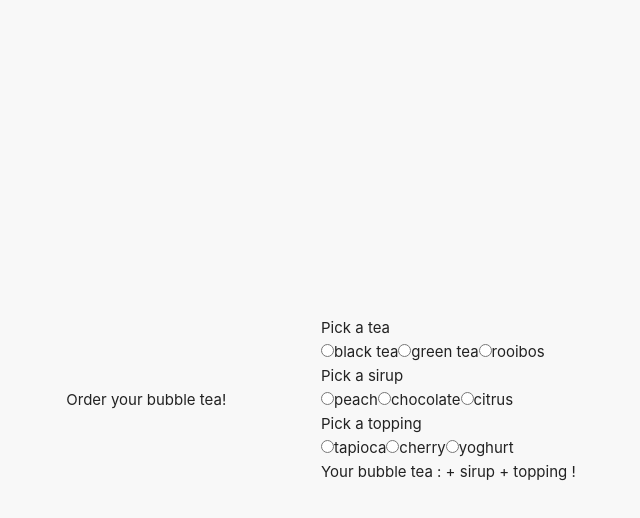
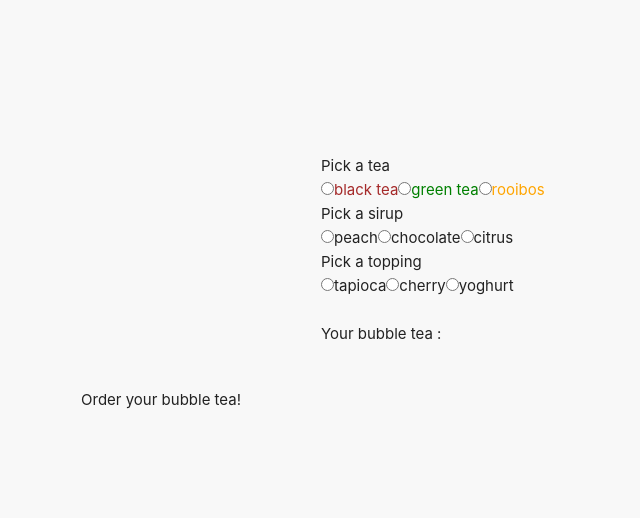
Before and after one commit to Petit-Lutin/bubble-tea, a Vue app: page / in a window 1280 px wide. Shown: the top 518 px of the page, without its empty margins (319-959 px from the left). Built offline with nearby package versions, Linux system fonts and the light colour scheme.

Commit message:
getting color of selected tea : OK

```diff
--- a/src/components/Choices.vue
+++ b/src/components/Choices.vue
@@ -5,12 +5,20 @@ export default {
       pickedTea:'',
       pickedSirup:'',
       pickedTopping:'',
-      teas: [{ flavour: 'black tea' }, { flavour: 'green tea' }, {flavour:'rooibos'}],
+      teas: [{ flavour: 'black tea' , color: 'brown'}, { flavour: 'green tea' , color:'green'}, {flavour:'rooibos', color:'orange'}],
       sirups: [{ flavour: 'peach'}, {flavour: 'chocolate'}, {flavour: 'citrus'}],
       toppings: [{flavour: 'tapioca'}, {flavour: 'cherry'}, {flavour: 'yoghurt'}],
+      teaColor:'black'
 
     }
-  }
+  },
+    methods: {
+      getTeaColor(event){
+        //console.log(event.target.getAttribute('data-color'))
+        this.teaColor = event.target.getAttribute('data-color');
+
+      }
+    }
 }
 </script>
 
@@ -18,8 +26,8 @@ export default {
 
 <div class="">Pick a tea</div>
   <template v-for="tea in teas">
-    <input type="radio" :id="tea.flavour" :value="tea.flavour" name="tea" v-model="pickedTea" />
-	  <label :for="tea.flavour"> {{tea.flavour}}</label>
+    <input @click="getTeaColor" type="radio" :id="tea.flavour" :value="tea.flavour" :data-color="tea.color" name="tea" v-model="pickedTea" />
+	  <span :style="{ 'color': tea.color}"><label :for="tea.flavour"> {{tea.flavour}}</label></span>
   </template>
 
   <div class="">Pick a sirup</div>
@@ -35,6 +43,24 @@ export default {
   </template>
 
 <!-- result -->
-<div class="">Your bubble tea :  {{ pickedTea }} +  {{ pickedSirup }} sirup +  {{ pickedTopping }} topping !</div>
+
+<div class="">
+  <br> Your bubble tea : <span :style="{ 'color': teaColor}" v-if="pickedTea">{{ pickedTea }}</span>   <span v-if="pickedSirup">+ {{ pickedSirup }} sirup</span>
+  <span v-if="pickedTopping">+  {{ pickedTopping }} topping ! </span>
+
+  <div class="resultTea" style="width:150px;height:300px">
+    <div class="resultSirup" style="width:150px;height:200px"></div>
+    <div class="resultTopping" style="width:150px;height:75px"></div>
+
+  </div>
+
+</div>
 
 </template>
+
+<style scoped>
+.resultTea{
+  /*  */
+}
+
+</style>
```
